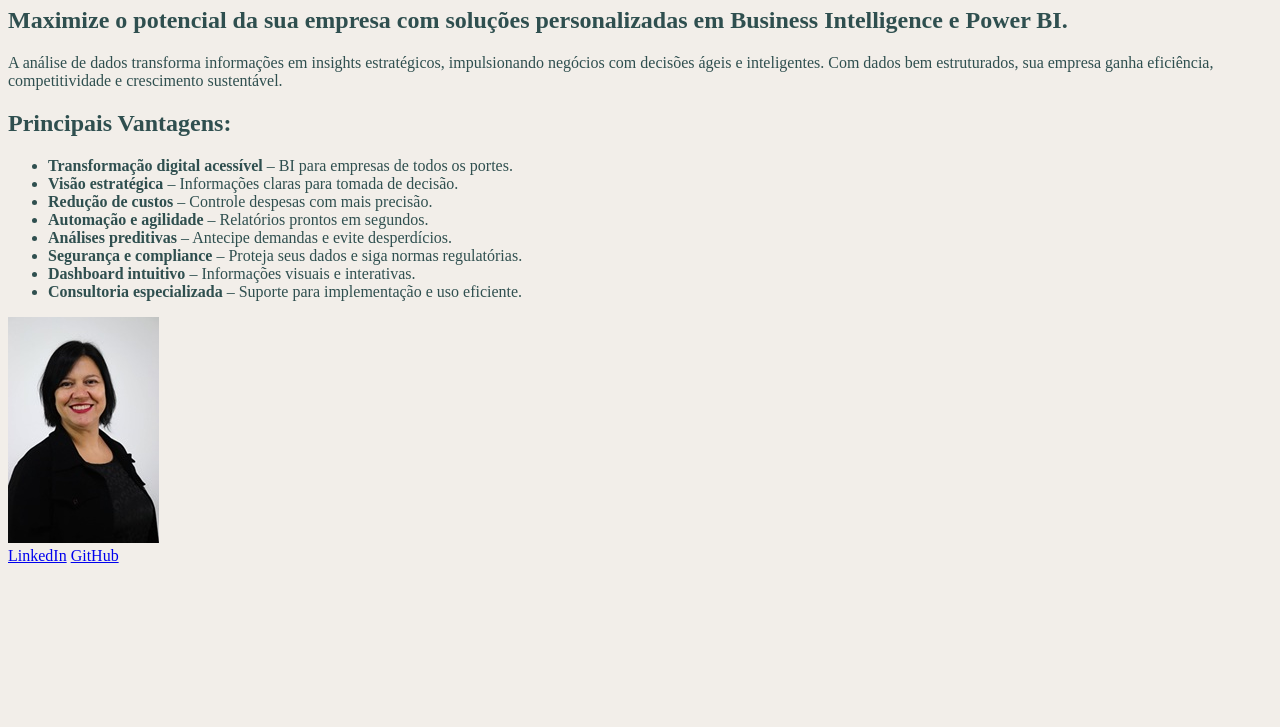
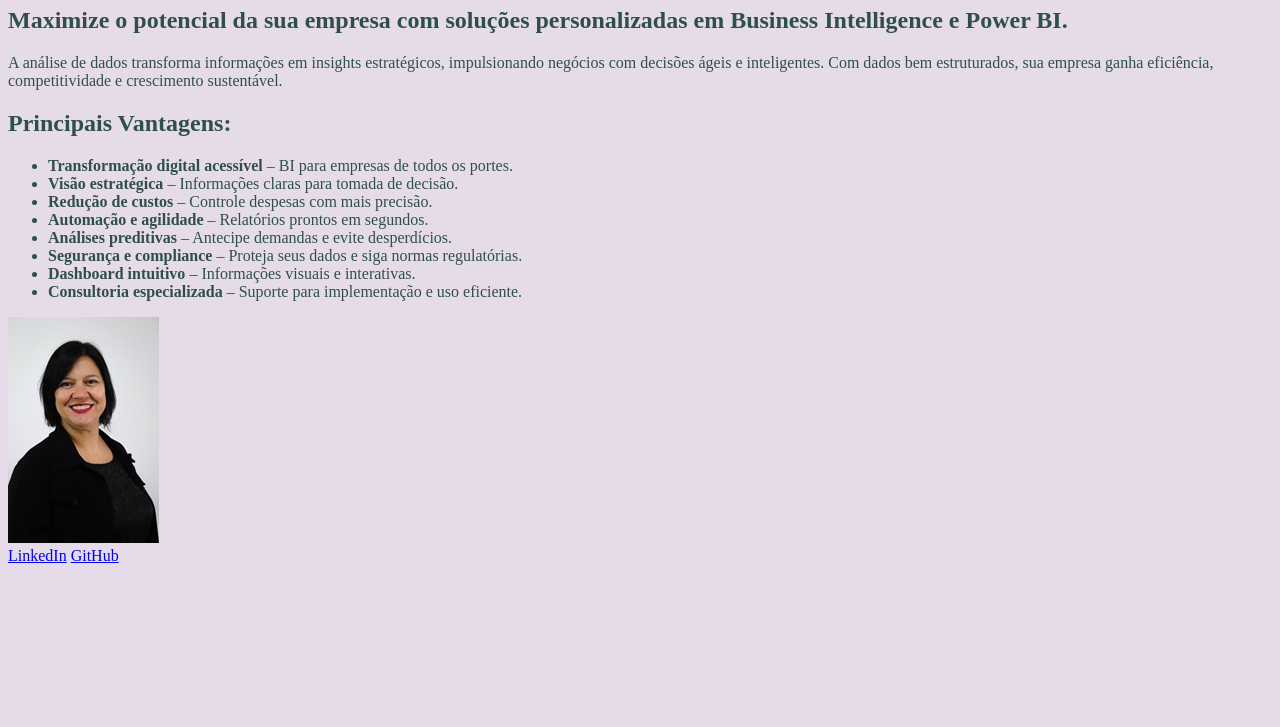
Before and after one commit to trimaciel/Portifolio_Patricia-Maciel, a plain HTML site: page index.html in a window 1280 px wide. Shown: the part 73-800 px from the top of the page. Drawn offline with Linux system fonts and the light colour scheme.

Commit message:
Alteração no layout

```diff
--- a/3styles.css
+++ b/3styles.css
@@ -1,4 +1,4 @@
 body{
-    background-color: rgb(242, 238, 233);
+    background-color: rgb(230, 219, 233);
     color: darkslategray;
 }
```
Also changed, not shown: index.html (line endings or trailing spaces).
